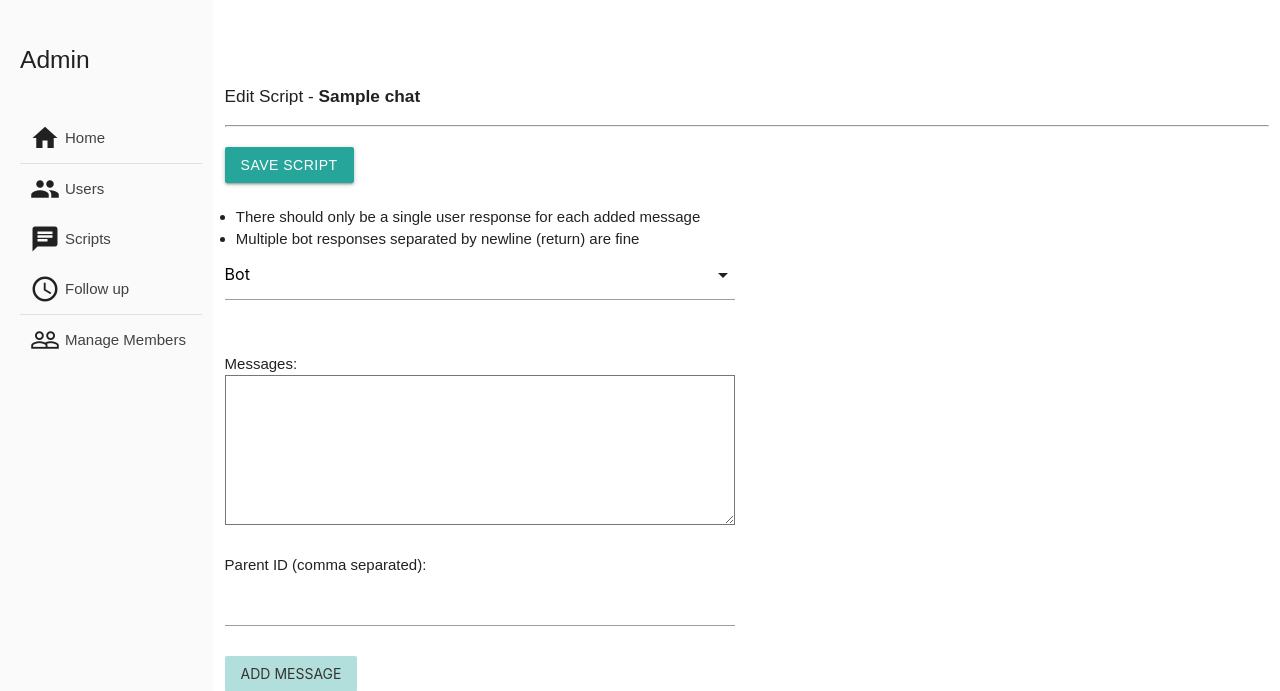
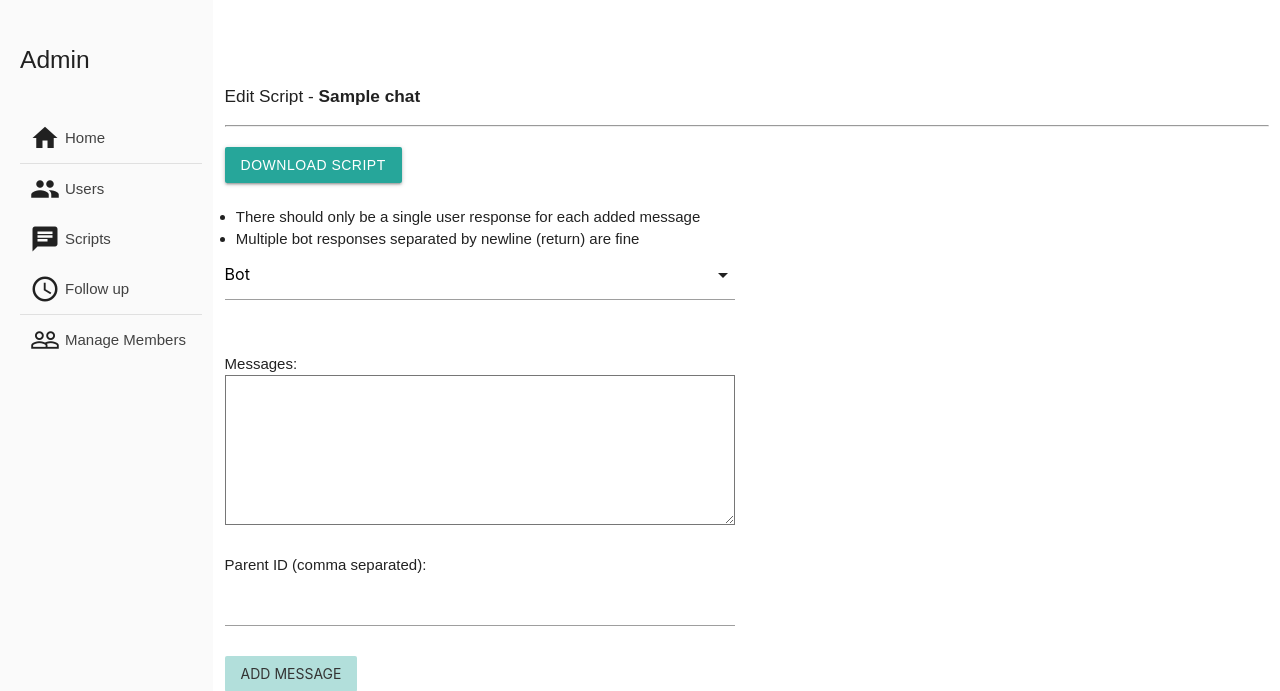
Before and after one commit to UCI-ICTS/mia, a Flask app: page /admin/scripts/edit_script_content/1 in a window 1280 px wide. Shown: the top 691 px of the page. Run offline with Flask 3, Linux system fonts and the light colour scheme; a user stored in the database is signed in; tables that the repository leaves empty hold one stand-in row (values such as "Sample post"); some libraries are stand-ins or nearby versions.

Commit message:
enabled the script to be downloaded so you can edit offline

```diff
--- a/app/__init__.py
+++ b/app/__init__.py
@@ -56,4 +56,4 @@ from app.routes.admin_main import admin
 from app.routes.admin_users import (admin_manage_users, add_update_user, get_user, get_user_chat_url,
                                     generate_new_chat_url, delete_user)
 from app.routes.admin_scripts import (get_scripts, edit_script, add_update_script, add_message, delete_script,
-                                      edit_script_content, save_script)
+                                      edit_script_content, download_script)
--- a/app/routes/admin_scripts.py
+++ b/app/routes/admin_scripts.py
@@ -1,6 +1,8 @@
-import shortuuid, json
-
-from flask import request, render_template, jsonify, redirect, Blueprint
+import shortuuid
+import json
+import os
+from datetime import datetime
+from flask import request, render_template, jsonify, redirect, Blueprint, send_file, current_app
 from flask_login import login_required, current_user
 from app import db
 from sqlalchemy.orm.attributes import flag_modified
@@ -117,19 +119,27 @@ def view_script_content(chat_id):
                            parent_to_children=parent_to_children)
 
 
-@admin_scripts_bp.route('/edit_script_content/save_script/<string:chat_id>', methods=['POST'])
-def save_script(chat_id):
+@admin_scripts_bp.route('/edit_script_content/download_script/<string:chat_id>', methods=['POST'])
+def download_script(chat_id):
     chat = db.session.get(Chat, chat_id)
     version = ChatScriptVersion.get_max_version_number(chat_id)
     chat_script_version = ChatScriptVersion.query.filter_by(chat_id=str(chat_id), version_number=version).first()
     script = chat_script_version.script
+    if chat:
+        # Generate filename with timestamp
+        timestamp = datetime.now().strftime("%Y%m%d_%H%M%S")
+        filename = f"{chat.name}_{timestamp}.json"
 
-    if chat:
-        # save to a file for easy editing
-        with open(chat.name + '.json', 'w') as file:
+        # Create the full path for the temp_scripts directory
+        temp_scripts_dir = os.path.abspath(os.path.join(current_app.root_path, '..', 'temp_scripts'))
+        os.makedirs(temp_scripts_dir, exist_ok=True)
+
+        # Save to the correct temporary file location
+        temp_file_path = os.path.join(temp_scripts_dir, filename)
+        with open(temp_file_path, 'w') as file:
             json.dump(script, file, indent=4)
 
-        # save to the database for safe keeping
+        # Save to the database for safe keeping
         if VERSION_SCRIPTS:
             new_version = version + 1
             new_chat_script_version = ChatScriptVersion(
@@ -140,7 +150,8 @@ def save_script(chat_id):
             db.session.add(new_chat_script_version)
             db.session.commit()
 
-        return jsonify({'message': 'Chat graph saved successfully!'})
+        # Send file to user using the absolute path
+        return send_file(temp_file_path, as_attachment=True, download_name=filename)
     else:
         return jsonify({'message': 'Error: script id not found'})
 
--- a/app/templates/script_editor.html
+++ b/app/templates/script_editor.html
@@ -2,7 +2,7 @@
 <div class="col s10" id="admin-main-content">
     <h6>Edit Script - <b>{{ script_name }}</b></h6>
     <hr>
-    <a id="saveScriptBtn" class="waves-effect waves-light btn" data-chat-id="{{ chat_id }}" href="#save-script">Save Script</a>
+    <a id="downloadScriptBtn" class="waves-effect waves-light btn" data-chat-id="{{ chat_id }}" href="#download-script">Download Script</a>
     <br><br>
     <div class="row">
         <div class="col s6">
@@ -75,13 +75,15 @@
 <script>
     $(document).ready(function(){
         $('select').formSelect();
+        $('#downloadScriptBtn').on('click', function(event) {
+            event.preventDefault();
+            var chatId = $(this).data('chat-id');
 
-        $('#saveScriptBtn').on('click', function(event) {
-            event.preventDefault();
-            var chatId = $(this).data('chat-id')
-            $.post("/admin/scripts/edit_script_content/save_script/" + chatId, function(data) {
-            alert(data.message); // Show a message that the chat was saved.
-            });
+            // Create a form and submit it to trigger file download
+            var form = $('<form></form>').attr('action', "/admin/scripts/edit_script_content/download_script/" + chatId).attr('method', 'post');
+            $('body').append(form);
+            form.submit();
+            form.remove();
         });
     });
 </script>
```
